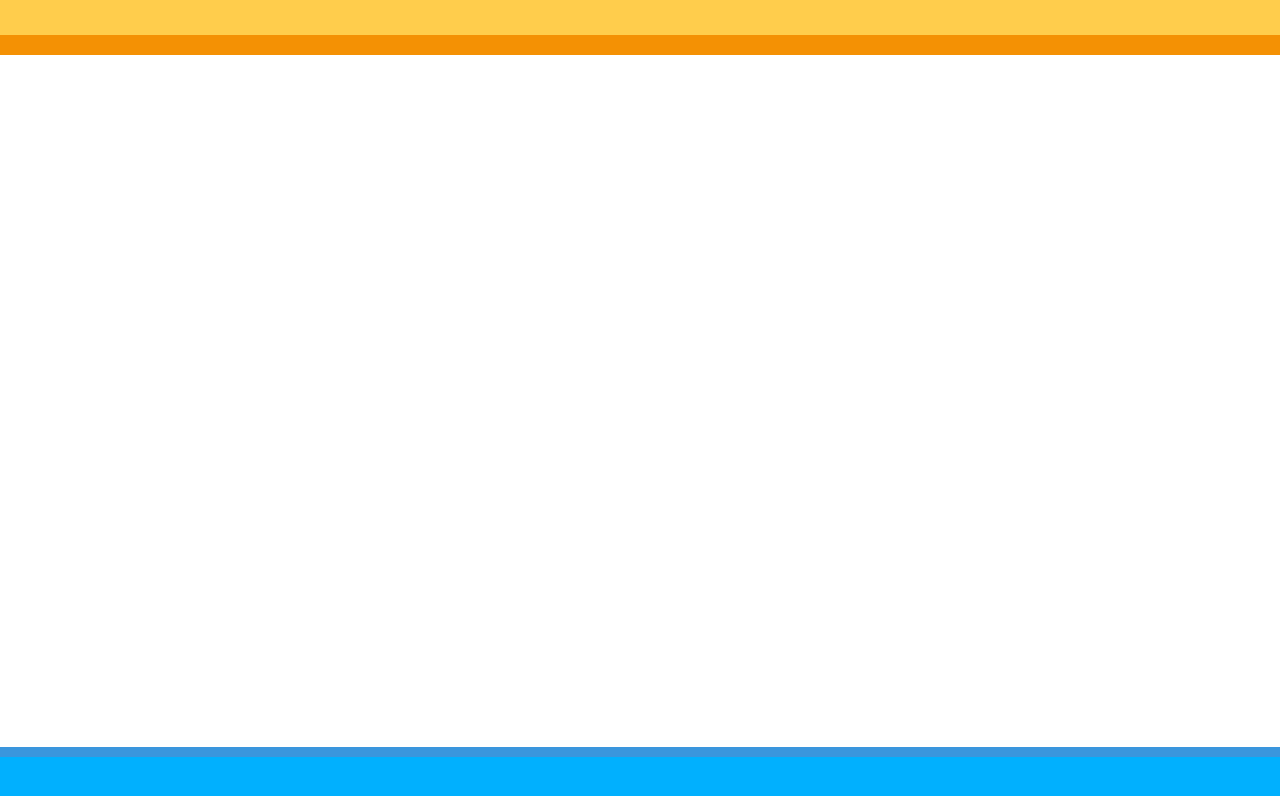
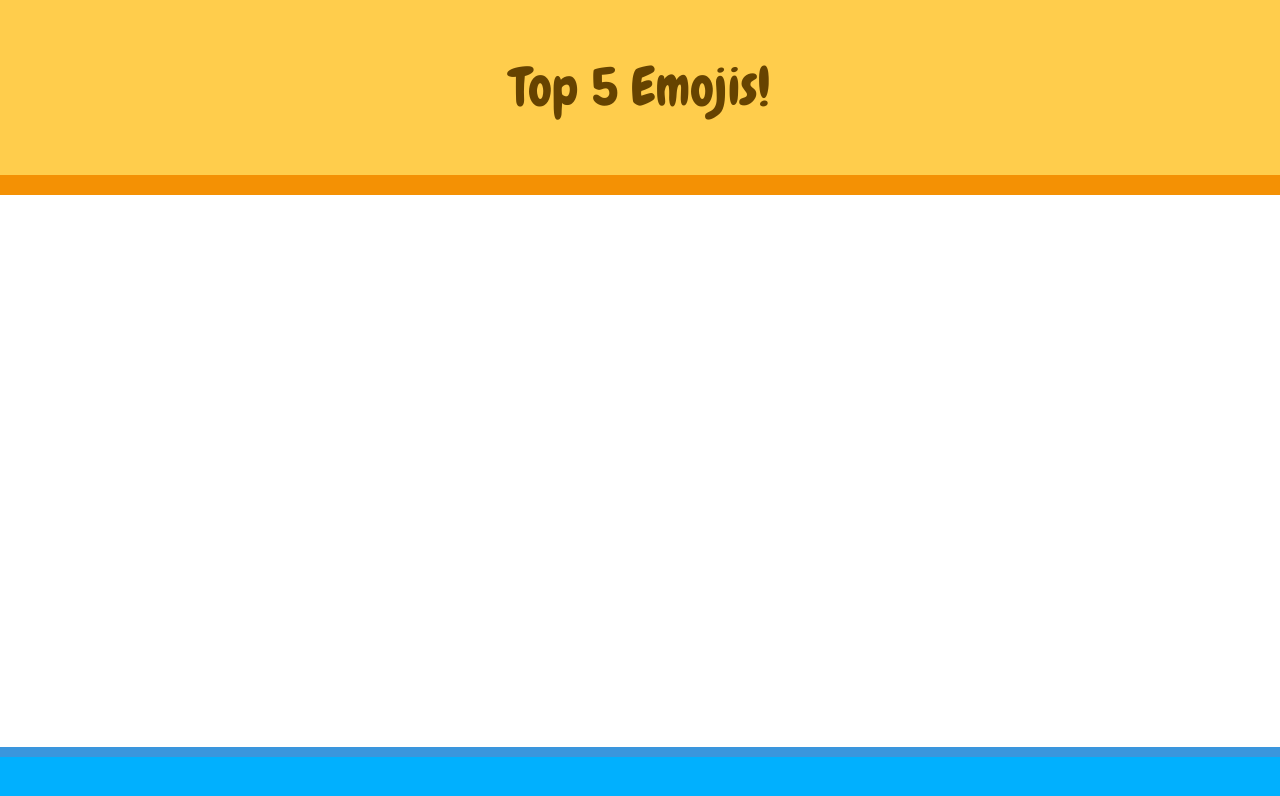
Before and after one commit to cgithub1313/cgithub1313.github.io, a plain HTML site: page index.html in a window 1280 px wide. Drawn offline with Linux system fonts and the light colour scheme.

Commit message:
added header

```diff
--- a/index.html
+++ b/index.html
@@ -28,6 +28,7 @@
 <body>
 
   <header class="secondary border-bottom">
+  <h1>Top 5 Emojis!</h1>
 
   </header>
 
```
